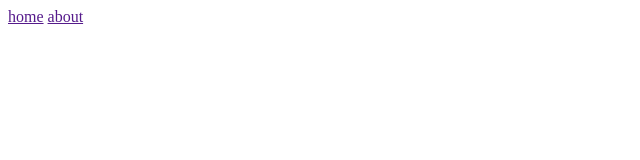
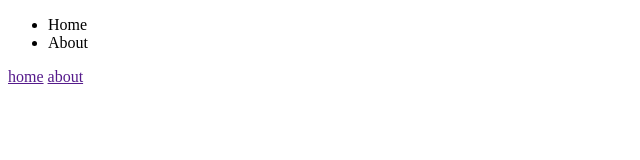
Before and after one commit to stevenryan/github-steven-project, a plain HTML site: page index.html in a window 1280 px wide. Shown: the whole page, without its empty margins (0-640 px from the left). Drawn offline with Linux system fonts and the light colour scheme.

Commit message:
navbar added

```diff
--- a/index.html
+++ b/index.html
@@ -5,6 +5,14 @@
 	<link rel="stylesheet" type="text/css" href="index.css">
 </head>
 <body>
+	<header>
+		<nav>
+			<ul>
+				<li>Home</li>
+				<li>About</li>
+			</ul>
+		</nav>
+	</header>
 <footer>
 	<a href="">home</a>
 	<a href="">about</a>
```
